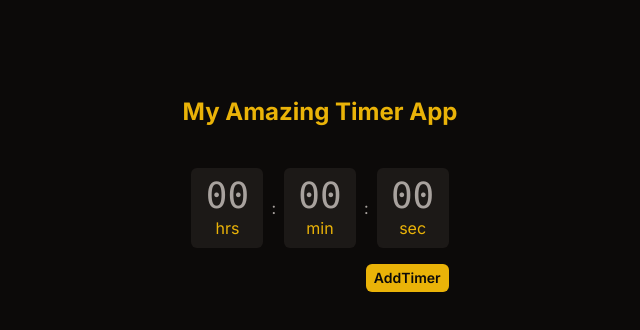
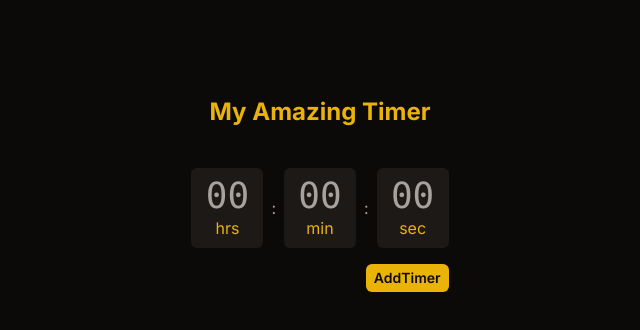
Before and after one commit to SLcode777/timer-app-challenge, a Next.js app: page / in a window 1280 px wide. Shown: the top 330 px of the page, without its empty margins (320-960 px from the left). Built offline with nearby package versions, Linux system fonts and the light colour scheme.

Commit message:
changed page title and tab title

```diff
--- a/app/layout.jsx
+++ b/app/layout.jsx
@@ -4,8 +4,8 @@ import "./globals.css";
 const inter = Inter({ subsets: ["latin"] });
 
 export const metadata = {
-  title: "Create Next App",
-  description: "Generated by create next app",
+  title: "My Amazing Timer",
+  description: "A timer application created for a coding challenge.",
 };
 
 export default function RootLayout({ children }) {
--- a/app/page.jsx
+++ b/app/page.jsx
@@ -6,7 +6,7 @@ export default function Home() {
     <main className="flex min-h-screen flex-col items-center pt-24 bg-stone-950">
       <section className="font-bold text-red-500">
         <h1 className="text-2xl font-bold text-yellow-500 pb-10">
-          My Amazing Timer App
+          My Amazing Timer
         </h1>
       </section>
       <section>
```
